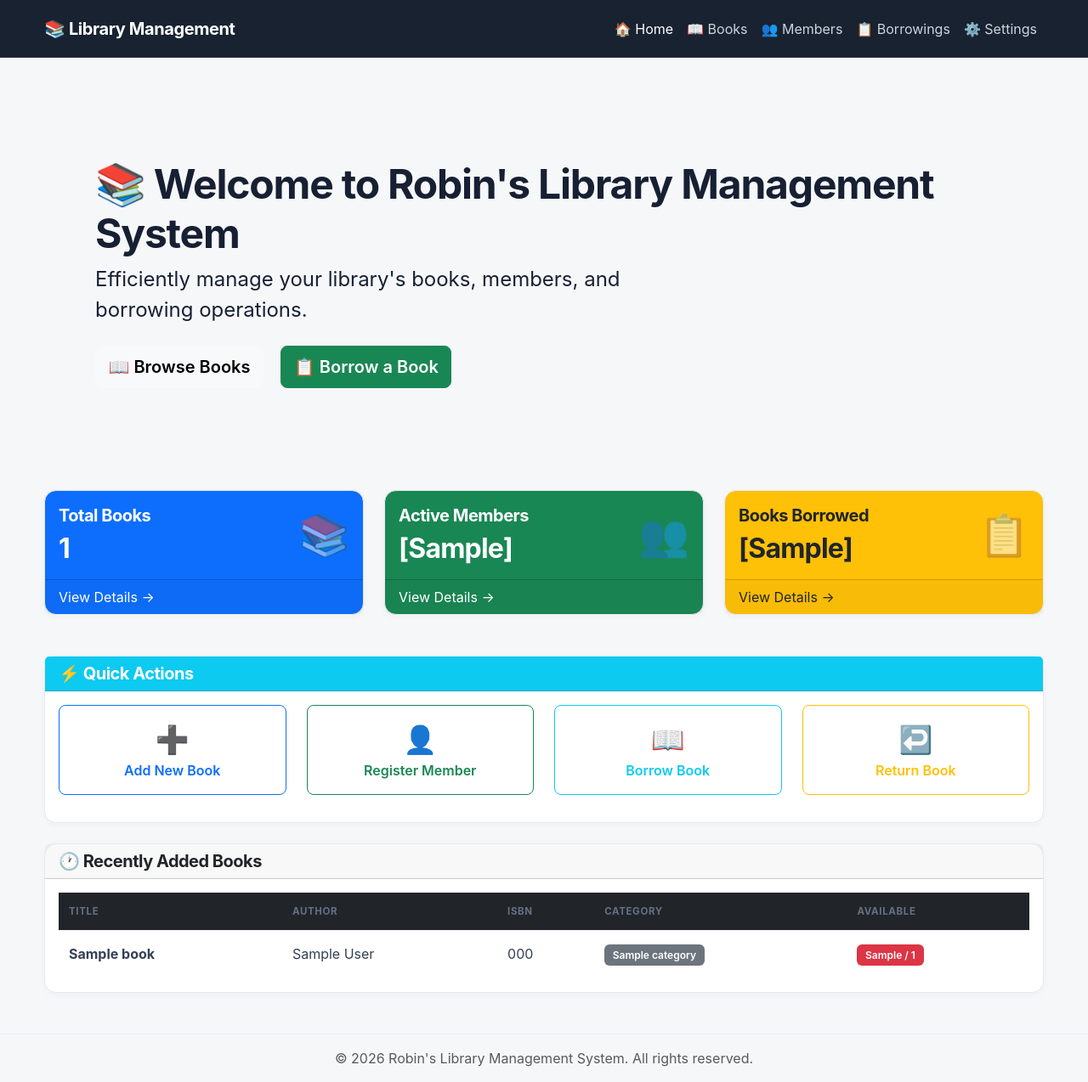
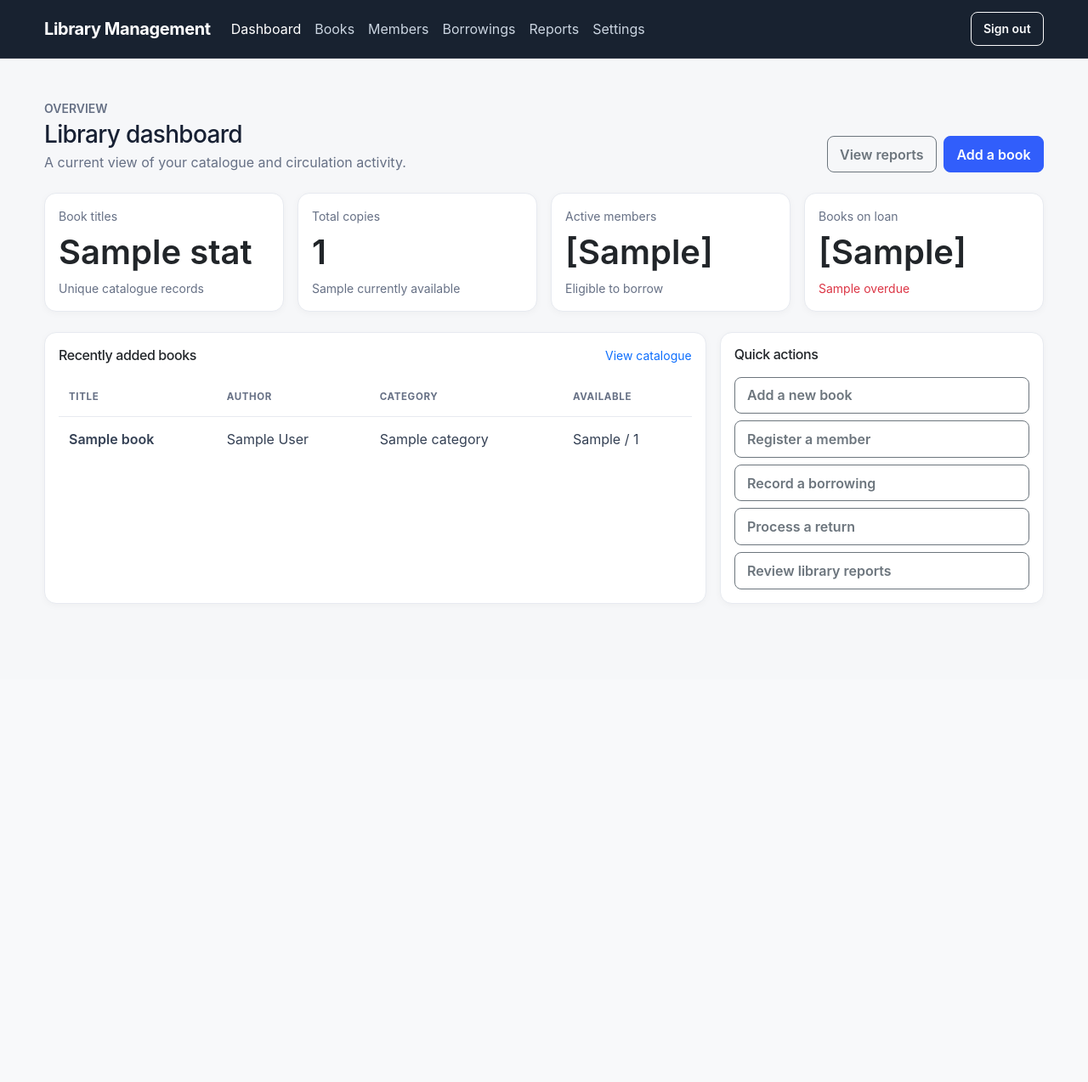
Before and after one commit to robinmwaniki/LibraryManagementSystem, a Spring app: template src/main/resources/templates/index.html in a window 1280 px wide. Shown: the whole page at 85% size. After the commit the page ends 711 px from the top, so only its background shows below. Run offline with Thymeleaf, Linux system fonts and the light colour scheme; the template is opened without the code that fills it: most values are stand-ins (such as "Sample title", 1, 10 or a date in 2020); data that the repository does not hold is empty; some of the project's set-up classes (security, data sources, template engines, error pages and the like) are left out, and stand-ins take their place; some libraries are stand-ins or nearby versions.

Commit message:
feat(ui): build minimal library dashboard

```diff
--- a/src/main/resources/templates/index.html
+++ b/src/main/resources/templates/index.html
@@ -1,191 +1,46 @@
-<!-- src/main/resources/templates/index.html -->
 <!DOCTYPE html>
 <html lang="en" xmlns:th="http://www.thymeleaf.org">
 <head>
-    <meta charset="UTF-8">
-    <meta name="viewport" content="width=device-width, initial-scale=1.0">
-    <title th:text="${pageTitle} ?: 'Library Management System'">Library Management System</title>
-
-    <!-- Bootstrap CSS -->
-    <link rel="stylesheet" th:href="@{/webjars/bootstrap/5.3.2/css/bootstrap.min.css}">
-
-    <!-- Custom CSS - This will apply to ALL pages -->
-    <link rel="stylesheet" th:href="@{/css/style.css}">
+<meta charset="UTF-8"><meta name="viewport" content="width=device-width, initial-scale=1">
+<title th:text="${pageTitle} ?: 'Library Dashboard'">Library Dashboard</title>
+<link rel="stylesheet" th:href="@{/webjars/bootstrap/5.3.2/css/bootstrap.min.css}">
+<link rel="stylesheet" th:href="@{/css/style.css}">
 </head>
 <body>
-<!-- Navigation -->
-<nav class="navbar navbar-expand-lg navbar-dark bg-primary">
-    <div class="container">
-        <a class="navbar-brand" th:href="@{/}">📚 Library Management</a>
-        <button class="navbar-toggler" type="button" data-bs-toggle="collapse" data-bs-target="#navbarNav">
-            <span class="navbar-toggler-icon"></span>
-        </button>
-        <div class="collapse navbar-collapse" id="navbarNav">
-            <ul class="navbar-nav ms-auto">
-                <li class="nav-item"><a class="nav-link active" th:href="@{/}">🏠 Home</a></li>
-                <li class="nav-item"><a class="nav-link" th:href="@{/books}">📖 Books</a></li>
-                <li class="nav-item"><a class="nav-link" th:href="@{/members}">👥 Members</a></li>
-                <li class="nav-item"><a class="nav-link" th:href="@{/borrowings}">📋 Borrowings</a></li>
-                <li class="nav-item"><a class="nav-link" th:href="@{/settings}">⚙️ Settings</a></li>
-            </ul>
-        </div>
-    </div>
-</nav>
-
-<div class="container mt-4">
-    <!-- Hero Section -->
-    <div class="hero-section p-5 mb-4 rounded-3">
-        <div class="container-fluid py-5">
-            <h1 class="display-5 fw-bold">📚 Welcome to Robin's Library Management System</h1>
-            <p class="col-md-8 fs-4">Efficiently manage your library's books, members, and borrowing operations.</p>
-            <div class="mt-4">
-                <a th:href="@{/books}" class="btn btn-light btn-lg me-3">📖 Browse Books</a>
-                <a th:href="@{/borrowings/borrow}" class="btn btn-success btn-lg">📋 Borrow a Book</a>
-            </div>
-        </div>
-    </div>
-
-    <!-- Statistics Cards -->
-    <div class="row mt-4">
-        <div class="col-md-4 mb-4">
-            <div class="card text-white bg-primary h-100">
-                <div class="card-body">
-                    <div class="d-flex justify-content-between align-items-center">
-                        <div>
-                            <h5 class="card-title">Total Books</h5>
-                            <h2 class="card-text" th:text="${stats.totalBooks ?: 0}">0</h2>
-                        </div>
-                        <span style="font-size: 3rem; opacity: 0.5;">📚</span>
-                    </div>
-                </div>
-                <div class="card-footer d-grid">
-                    <a th:href="@{/books}" class="text-white text-decoration-none">View Details →</a>
-                </div>
-            </div>
-        </div>
-
-        <div class="col-md-4 mb-4">
-            <div class="card text-white bg-success h-100">
-                <div class="card-body">
-                    <div class="d-flex justify-content-between align-items-center">
-                        <div>
-                            <h5 class="card-title">Active Members</h5>
-                            <h2 class="card-text" th:text="${stats.activeMembers ?: 0}">0</h2>
-                        </div>
-                        <span style="font-size: 3rem; opacity: 0.5;">👥</span>
-                    </div>
-                </div>
-                <div class="card-footer d-grid">
-                    <a th:href="@{/members}" class="text-white text-decoration-none">View Details →</a>
-                </div>
-            </div>
-        </div>
-
-        <div class="col-md-4 mb-4">
-            <div class="card text-dark bg-warning h-100">
-                <div class="card-body">
-                    <div class="d-flex justify-content-between align-items-center">
-                        <div>
-                            <h5 class="card-title">Books Borrowed</h5>
-                            <h2 class="card-text" th:text="${stats.activeBorrowings ?: 0}">0</h2>
-                        </div>
-                        <span style="font-size: 3rem; opacity: 0.5;">📋</span>
-                    </div>
-                </div>
-                <div class="card-footer d-grid">
-                    <a th:href="@{/borrowings}" class="text-dark text-decoration-none">View Details →</a>
-                </div>
-            </div>
-        </div>
-    </div>
-
-    <!-- Quick Actions -->
-    <div class="row mt-4">
-        <div class="col-12">
-            <div class="card">
-                <div class="card-header bg-info text-white">
-                    <h5 class="mb-0">⚡ Quick Actions</h5>
-                </div>
-                <div class="card-body">
-                    <div class="row">
-                        <div class="col-md-3 mb-3">
-                            <a th:href="@{/books/add}" class="btn btn-outline-primary w-100 py-3">
-                                <span style="font-size: 2rem; display: block;">➕</span>
-                                Add New Book
-                            </a>
-                        </div>
-                        <div class="col-md-3 mb-3">
-                            <a th:href="@{/members/add}" class="btn btn-outline-success w-100 py-3">
-                                <span style="font-size: 2rem; display: block;">👤</span>
-                                Register Member
-                            </a>
-                        </div>
-                        <div class="col-md-3 mb-3">
-                            <a th:href="@{/borrowings/borrow}" class="btn btn-outline-info w-100 py-3">
-                                <span style="font-size: 2rem; display: block;">📖</span>
-                                Borrow Book
-                            </a>
-                        </div>
-                        <div class="col-md-3 mb-3">
-                            <a th:href="@{/borrowings/return}" class="btn btn-outline-warning w-100 py-3">
-                                <span style="font-size: 2rem; display: block;">↩️</span>
-                                Return Book
-                            </a>
-                        </div>
-                    </div>
-                </div>
-            </div>
-        </div>
-    </div>
-
-    <!-- Recent Books -->
-    <div class="row mt-4" th:if="${recentBooks != null && !recentBooks.empty}">
-        <div class="col-12">
-            <div class="card">
-                <div class="card-header">
-                    <h5 class="mb-0">🕐 Recently Added Books</h5>
-                </div>
-                <div class="card-body">
-                    <div class="table-responsive">
-                        <table class="table table-hover">
-                            <thead class="table-dark">
-                            <tr>
-                                <th>Title</th>
-                                <th>Author</th>
-                                <th>ISBN</th>
-                                <th>Category</th>
-                                <th>Available</th>
-                            </tr>
-                            </thead>
-                            <tbody>
-                            <tr th:each="book : ${recentBooks}">
-                                <td><strong th:text="${book.title}">Book Title</strong></td>
-                                <td th:text="${book.author}">Author</td>
-                                <td th:text="${book.isbn}">ISBN</td>
-                                <td><span class="badge bg-secondary" th:text="${book.category}">Category</span></td>
-                                <td>
-                                            <span class="badge"
-                                                  th:classappend="${book.availableCopies > 0} ? 'bg-success' : 'bg-danger'"
-                                                  th:text="${book.availableCopies + ' / ' + book.totalCopies}">5 / 5</span>
-                                </td>
-                            </tr>
-                            </tbody>
-                        </table>
-                    </div>
-                </div>
-            </div>
-        </div>
-    </div>
+<nav class="navbar navbar-expand-lg navbar-dark bg-dark"><div class="container">
+<a class="navbar-brand" th:href="@{/}">Library Management</a>
+<button class="navbar-toggler" type="button" data-bs-toggle="collapse" data-bs-target="#nav"><span class="navbar-toggler-icon"></span></button>
+<div class="collapse navbar-collapse" id="nav"><ul class="navbar-nav me-auto">
+<li class="nav-item"><a class="nav-link active" th:href="@{/}">Dashboard</a></li>
+<li class="nav-item"><a class="nav-link" th:href="@{/books}">Books</a></li>
+<li class="nav-item"><a class="nav-link" th:href="@{/members}">Members</a></li>
+<li class="nav-item"><a class="nav-link" th:href="@{/borrowings}">Borrowings</a></li>
+<li class="nav-item"><a class="nav-link" th:href="@{/reports}">Reports</a></li>
+<li class="nav-item"><a class="nav-link" th:href="@{/settings}">Settings</a></li></ul>
+<form th:action="@{/logout}" method="post"><button class="btn btn-outline-light btn-sm" type="submit">Sign out</button></form></div>
+</div></nav>
+<main class="container py-4 py-lg-5">
+<div class="d-flex flex-wrap justify-content-between align-items-end gap-3 mb-4">
+<div><p class="small text-uppercase fw-semibold text-secondary mb-1">Overview</p><h1 class="h3 mb-1">Library dashboard</h1><p class="text-secondary mb-0">A current view of your catalogue and circulation activity.</p></div>
+<div class="d-flex gap-2"><a class="btn btn-outline-secondary" th:href="@{/reports}">View reports</a><a class="btn btn-primary" th:href="@{/books/add}">Add a book</a></div>
 </div>
-
-<!-- Footer -->
-<footer class="footer mt-5 py-3 bg-light">
-    <div class="container text-center">
-        <span class="text-muted">© 2026 Robin's Library Management System. All rights reserved.</span>
-    </div>
-</footer>
-
-<!-- Bootstrap JS -->
+<div class="row g-3 mb-4">
+<div class="col-6 col-xl-3"><div class="card h-100"><div class="card-body"><div class="small text-secondary mb-2">Book titles</div><div class="display-6 fw-semibold" th:text="${stats.bookTitles}">0</div><div class="small text-secondary mt-2">Unique catalogue records</div></div></div></div>
+<div class="col-6 col-xl-3"><div class="card h-100"><div class="card-body"><div class="small text-secondary mb-2">Total copies</div><div class="display-6 fw-semibold" th:text="${stats.totalCopies}">0</div><div class="small text-secondary mt-2"><span th:text="${stats.availableCopies}">0</span> currently available</div></div></div></div>
+<div class="col-6 col-xl-3"><div class="card h-100"><div class="card-body"><div class="small text-secondary mb-2">Active members</div><div class="display-6 fw-semibold" th:text="${stats.activeMembers}">0</div><div class="small text-secondary mt-2">Eligible to borrow</div></div></div></div>
+<div class="col-6 col-xl-3"><div class="card h-100"><div class="card-body"><div class="small text-secondary mb-2">Books on loan</div><div class="display-6 fw-semibold" th:text="${stats.activeBorrowings}">0</div><div class="small text-danger mt-2"><span th:text="${stats.overdueBorrowings}">0</span> overdue</div></div></div></div>
+</div>
+<div class="row g-3">
+<div class="col-lg-8"><section class="card h-100"><div class="card-body">
+<div class="d-flex justify-content-between align-items-center mb-3"><h2 class="h6 mb-0">Recently added books</h2><a class="small text-decoration-none" th:href="@{/books}">View catalogue</a></div>
+<div class="table-responsive" th:if="${!#lists.isEmpty(recentBooks)}"><table class="table align-middle"><thead><tr><th>Title</th><th>Author</th><th>Category</th><th>Available</th></tr></thead><tbody>
+<tr th:each="book : ${recentBooks}"><td class="fw-semibold" th:text="${book.title}">Title</td><td th:text="${book.author}">Author</td><td th:text="${book.category}">Category</td><td th:text="${book.availableCopies + ' / ' + book.totalCopies}">2 / 5</td></tr>
+</tbody></table></div><div th:if="${#lists.isEmpty(recentBooks)}" class="text-secondary py-4 text-center">No books have been added yet.</div>
+</div></section></div>
+<div class="col-lg-4"><section class="card h-100"><div class="card-body"><h2 class="h6 mb-3">Quick actions</h2>
+<div class="d-grid gap-2"><a class="btn btn-outline-secondary text-start" th:href="@{/books/add}">Add a new book</a><a class="btn btn-outline-secondary text-start" th:href="@{/members/add}">Register a member</a><a class="btn btn-outline-secondary text-start" th:href="@{/borrowings/borrow}">Record a borrowing</a><a class="btn btn-outline-secondary text-start" th:href="@{/borrowings/return}">Process a return</a><a class="btn btn-outline-secondary text-start" th:href="@{/reports}">Review library reports</a></div>
+</div></section></div>
+</div>
+</main>
 <script th:src="@{/webjars/bootstrap/5.3.2/js/bootstrap.bundle.min.js}"></script>
-</body>
-</html>
+</body></html>
```
